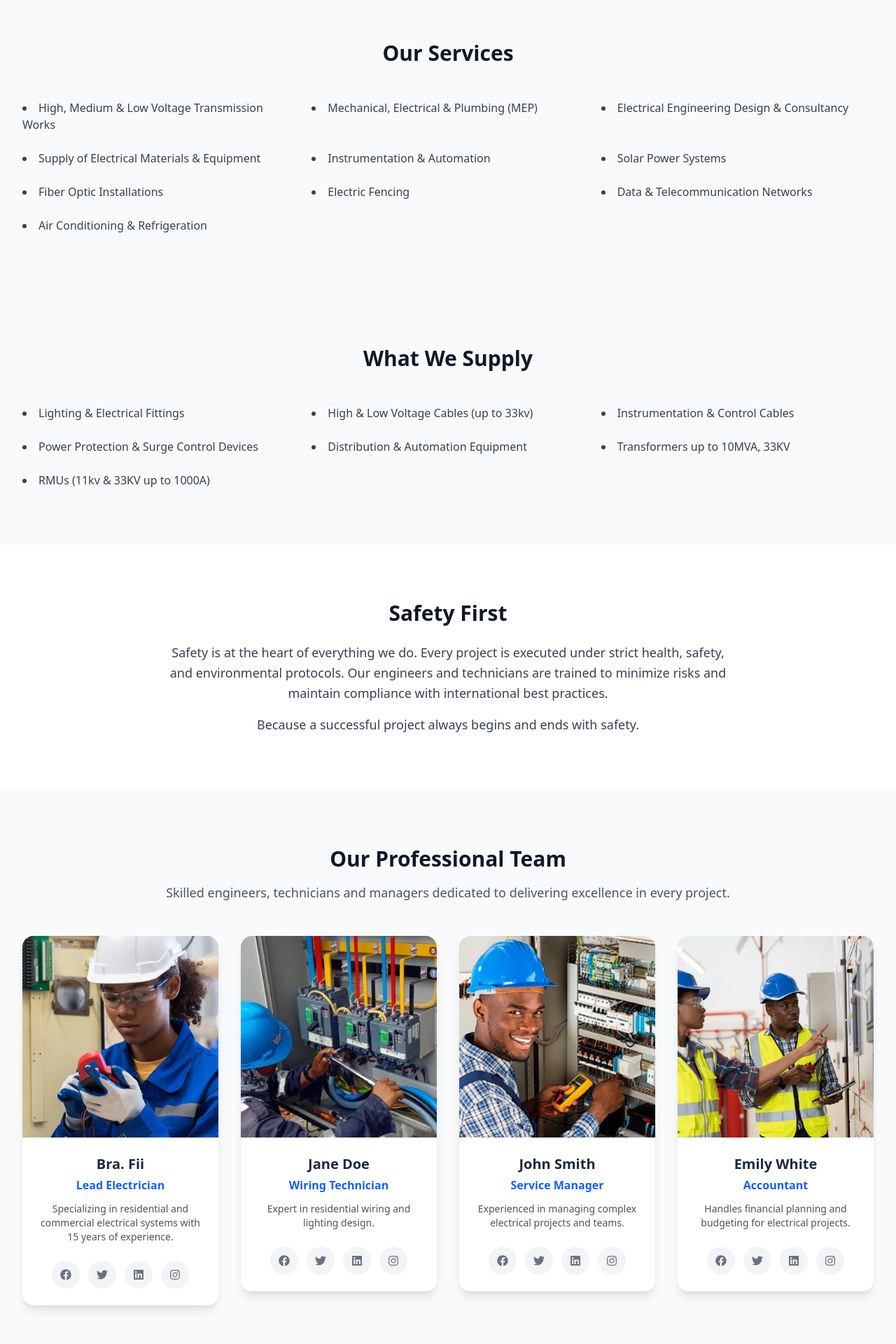
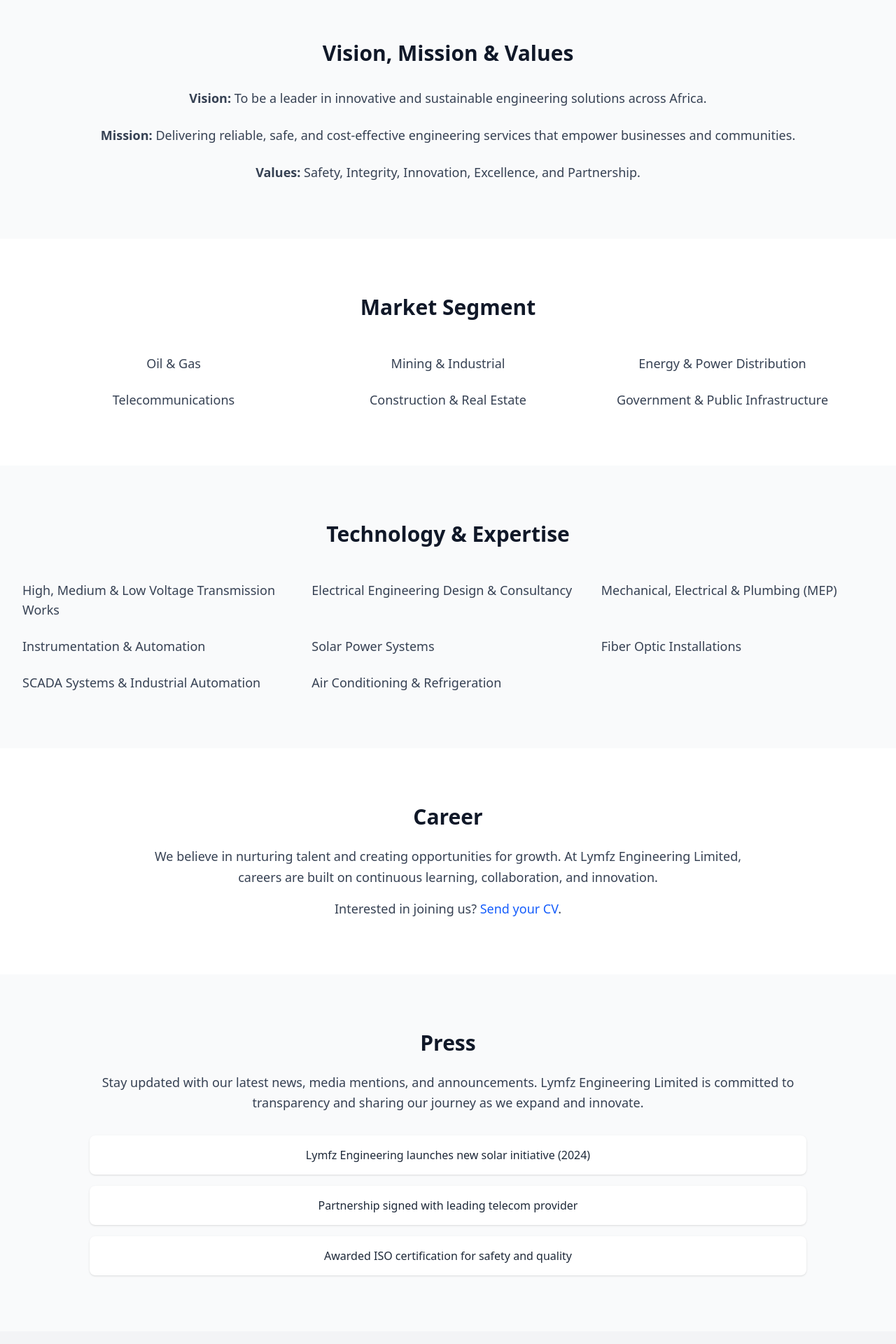
Before and after one commit to Grld-Andy/Electrical_Web, a React (Vite) app: page /about in a window 1280 px wide. Shown: the part 820-2740 px from the top of the page at 70% size. Built offline with nearby package versions, Linux system fonts and the light colour scheme.

Commit message:
update about us

```diff
--- a/src/components/Layout/Header.tsx
+++ b/src/components/Layout/Header.tsx
@@ -35,8 +35,12 @@
   'About Us': {
     type: 'simple',
     items: [
-      { name: 'Company Overview', to: '/about#overview' },
-      { name: 'Our Services', to: '/about#services' },
+      { name: 'Our Story', to: '/about#our-story' },
+      { name: 'Vision, Mission & Values', to: '/about#vision' },
+      { name: 'Market Segment', to: '/about#market-segment' },
+      { name: 'Technology & Expertise', to: '/about#technology' },
+      { name: 'Career', to: '/about#career' },
+      { name: 'Press', to: '/about#press' },
     ],
   },
   'Products, Services & Solutions': {
@@ -127,7 +131,6 @@
 
   return (
     <header className="absolute top-0 left-0 w-full z-50 text-white">
-            const dropdown = dropdownData[link.name as keyof DropdownData];
       <div className="hidden lg:block">
         <div className="container mx-auto px-4 py-2 flex justify-between items-center">
           <Link to="/" title="Lymfz Engineering Limited">
--- a/src/components/ui/MemberCard.tsx
+++ b/src/components/ui/MemberCard.tsx
@@ -13,7 +13,7 @@
 const MemberCard: React.FC<Props> = ({ member }) => {
   return (
     <div
-      className="group bg-white rounded-2xl shadow-lg overflow-hidden hover:shadow-2xl transition-all duration-500 transform hover:-translate-y-3"
+      className="group h-full bg-white rounded-2xl shadow-lg overflow-hidden hover:shadow-2xl transition-all duration-500 transform hover:-translate-y-3"
     >
       <div className="relative h-72 overflow-hidden">
         <img
--- a/src/pages/About.tsx
+++ b/src/pages/About.tsx
@@ -1,6 +1,4 @@
-import MemberCard from "@/components/ui/MemberCard";
 import PageHeader from "@/components/ui/PageHeader";
-import teamMembers from "@/constants/teamMembers";
 import React from "react";
 import { motion, type Variants } from "framer-motion";
 
@@ -14,31 +12,17 @@
     },
   };
 
-  const containerVariants: Variants = {
-    hidden: { opacity: 0 },
-    visible: {
-      opacity: 1,
-      transition: {
-        staggerChildren: 0.2,
-      },
-    },
-  };
-
-  const itemVariants: Variants = {
-    hidden: { opacity: 0, y: 20 },
-    visible: { opacity: 1, y: 0 },
-  };
-
   return (
     <div className="bg-white text-gray-800">
       <PageHeader text={"ABOUT US"} />
 
+      {/* Our Story */}
       <div className="max-w-7xl mx-auto px-4 sm:px-6 lg:px-8 py-16">
         <div className="grid md:grid-cols-2 gap-12 items-center">
           <motion.div
             className="rounded-lg overflow-hidden shadow-2xl"
             initial={{ opacity: 0, x: -100 }}
-            animate={{ opacity: 1, x: 0 }}
+            whileInView={{ opacity: 1, x: 0 }}
             viewport={{ once: true }}
             transition={{ duration: 0.8, ease: "easeOut" }}
           >
@@ -56,14 +40,12 @@
             viewport={{ once: true }}
             transition={{ duration: 0.8, ease: "easeOut" }}
           >
-            <h2 className="text-3xl font-bold text-gray-900 mb-4">
-              Building Reliable Energy Solutions
-            </h2>
+            <h2 className="text-3xl font-bold text-gray-900 mb-4">Our Story</h2>
             <p className="text-gray-600 leading-relaxed">
-              Lymfz Engineering Limited specializes in delivering safe, efficient
-              and innovative electrical solutions. Our team of skilled engineers
-              and technicians combines technical expertise with modern tools to
-              execute projects on time and to the highest standards.
+              Lymfz Engineering Limited specializes in delivering safe,
+              efficient, and innovative electrical solutions. Our team of
+              engineers and technicians combines technical expertise with modern
+              tools to execute projects on time and to the highest standards.
             </p>
             <p className="text-gray-600 leading-relaxed">
               From residential and commercial installations to complex
@@ -74,7 +56,62 @@
         </div>
       </div>
 
-      {/* Services Section */}
+      {/* Vision, Mission & Values */}
+      <motion.div
+        className="bg-gray-50 py-20"
+        initial="hidden"
+        whileInView="visible"
+        viewport={{ once: true }}
+        variants={sectionVariants}
+      >
+        <div className="max-w-5xl mx-auto text-center">
+          <h2 className="text-3xl font-extrabold text-gray-900 mb-8">
+            Vision, Mission & Values
+          </h2>
+          <p className="text-lg text-gray-700 leading-relaxed mb-6">
+            <strong>Vision:</strong> To be a leader in innovative and sustainable
+            engineering solutions across Africa.
+          </p>
+          <p className="text-lg text-gray-700 leading-relaxed mb-6">
+            <strong>Mission:</strong> Delivering reliable, safe, and
+            cost-effective engineering services that empower businesses and
+            communities.
+          </p>
+          <p className="text-lg text-gray-700 leading-relaxed">
+            <strong>Values:</strong> Safety, Integrity, Innovation, Excellence,
+            and Partnership.
+          </p>
+        </div>
+      </motion.div>
+
+      {/* Market Segment */}
+      <motion.div
+        className="py-20 bg-white"
+        initial="hidden"
+        whileInView="visible"
+        viewport={{ once: true }}
+        variants={sectionVariants}
+      >
+        <div className="max-w-6xl mx-auto text-center">
+          <h2 className="text-3xl font-extrabold text-gray-900 mb-12">
+            Market Segment
+          </h2>
+          <ul className="grid md:grid-cols-2 lg:grid-cols-3 gap-6 text-gray-700 text-lg">
+            {[
+              "Oil & Gas",
+              "Mining & Industrial",
+              "Energy & Power Distribution",
+              "Telecommunications",
+              "Construction & Real Estate",
+              "Government & Public Infrastructure",
+            ].map((segment, index) => (
+              <li key={index}>{segment}</li>
+            ))}
+          </ul>
+        </div>
+      </motion.div>
+
+      {/* Technology & Expertise */}
       <motion.div
         className="bg-gray-50 py-20"
         initial="hidden"
@@ -84,64 +121,26 @@
       >
         <div className="max-w-7xl mx-auto px-4 sm:px-6 lg:px-8">
           <h2 className="text-3xl font-extrabold text-gray-900 text-center mb-12">
-            Our Services
+            Technology & Expertise
           </h2>
-          <motion.ul
-            className="grid md:grid-cols-2 lg:grid-cols-3 gap-6 list-disc list-inside text-gray-700"
-            variants={containerVariants}
-          >
+          <ul className="grid md:grid-cols-2 lg:grid-cols-3 gap-6 text-gray-700 text-lg">
             {[
               "High, Medium & Low Voltage Transmission Works",
+              "Electrical Engineering Design & Consultancy",
               "Mechanical, Electrical & Plumbing (MEP)",
-              "Electrical Engineering Design & Consultancy",
-              "Supply of Electrical Materials & Equipment",
               "Instrumentation & Automation",
               "Solar Power Systems",
               "Fiber Optic Installations",
-              "Electric Fencing",
-              "Data & Telecommunication Networks",
+              "SCADA Systems & Industrial Automation",
               "Air Conditioning & Refrigeration",
-            ].map((service, index) => (
-              <motion.li key={index} variants={itemVariants}>
-                {service}
-              </motion.li>
+            ].map((expertise, index) => (
+              <li key={index}>{expertise}</li>
             ))}
-          </motion.ul>
-        </div>
-      </motion.div>
-      <motion.div
-        className="bg-gray-50 py-20"
-        initial="hidden"
-        whileInView="visible"
-        viewport={{ once: true }}
-        variants={sectionVariants}
-      >
-        <div className="max-w-7xl mx-auto px-4 sm:px-6 lg:px-8">
-          <h2 className="text-3xl font-extrabold text-gray-900 text-center mb-12">
-            What We Supply
-          </h2>
-          <motion.ul
-            className="grid md:grid-cols-2 lg:grid-cols-3 gap-6 list-disc list-inside text-gray-700"
-            variants={containerVariants}
-          >
-             {[
-              "Lighting & Electrical Fittings",
-              "High & Low Voltage Cables (up to 33kv)",
-              "Instrumentation & Control Cables",
-              "Power Protection & Surge Control Devices",
-              "Distribution & Automation Equipment",
-              "Transformers up to 10MVA, 33KV",
-              "RMUs (11kv & 33KV up to 1000A)",
-            ].map((product, index) => (
-              <motion.li key={index} variants={itemVariants}>
-                {product}
-              </motion.li>
-            ))}
-          </motion.ul>
+          </ul>
         </div>
       </motion.div>
 
-      {/* Safety Section */}
+      {/* Career */}
       <motion.div
         className="py-20 bg-white"
         initial="hidden"
@@ -150,72 +149,51 @@
         variants={sectionVariants}
       >
         <div className="max-w-4xl mx-auto text-center">
-          <h2 className="text-3xl font-extrabold text-gray-900 mb-6">
-            Safety First
-          </h2>
-          <p className="text-lg text-gray-700 leading-relaxed px-10">
-            Safety is at the heart of everything we do. Every project is
-            executed under strict health, safety, and environmental protocols.
-            Our engineers and technicians are trained to minimize risks and
-            maintain compliance with international best practices.
+          <h2 className="text-3xl font-extrabold text-gray-900 mb-6">Career</h2>
+          <p className="text-lg text-gray-700 leading-relaxed">
+            We believe in nurturing talent and creating opportunities for growth.
+            At Lymfz Engineering Limited, careers are built on continuous
+            learning, collaboration, and innovation.
           </p>
           <p className="text-lg text-gray-700 mt-4">
-            Because a successful project always begins and ends with safety.
+            Interested in joining us?{" "}
+            <span className="text-blue-600 cursor-pointer hover:underline">
+              Send your CV
+            </span>
+            .
           </p>
         </div>
       </motion.div>
 
-      {/* Team Section */}
-      <div className="py-20 bg-gray-50">
-        <div className="max-w-7xl mx-auto px-4 sm:px-6 lg:px-8">
-          <motion.div
-            className="text-center mb-12"
-            initial="hidden"
-            whileInView="visible"
-            viewport={{ once: true }}
-            variants={sectionVariants}
-          >
-            <h2 className="text-3xl font-extrabold text-gray-900">
-              Our Professional Team
-            </h2>
-            <p className="mt-4 text-lg text-gray-600">
-              Skilled engineers, technicians and managers dedicated to
-              delivering excellence in every project.
-            </p>
-          </motion.div>
-          <motion.div
-            className="grid sm:grid-cols-2 lg:grid-cols-4 gap-8"
-            initial="hidden"
-            whileInView="visible"
-            viewport={{ once: true }}
-            variants={containerVariants}
-          >
-            {teamMembers.map((member, index) => (
-              <motion.div key={index} variants={itemVariants}>
-                <MemberCard member={member} />
-              </motion.div>
-            ))}
-          </motion.div>
-        </div>
-      </div>
-
-      {/* Remarks Section */}
+      {/* Press */}
       <motion.div
-        className="py-20 bg-white"
+        className="bg-gray-50 py-20"
         initial="hidden"
         whileInView="visible"
         viewport={{ once: true }}
         variants={sectionVariants}
       >
-        <div className="max-w-4xl mx-auto text-center">
-          <h2 className="text-3xl font-extrabold text-gray-900 mb-6">
-            Our Commitment
-          </h2>
-          <p className="text-lg text-gray-700 leading-relaxed px-10">
-            We are committed to quality, reliability, and long-term partnership.
-            By combining expertise with innovation, Lymfz Engineering Limited
-            delivers solutions that clients can depend on for years to come.
+        <div className="max-w-5xl mx-auto text-center">
+          <h2 className="text-3xl font-extrabold text-gray-900 mb-6">Press</h2>
+          <p className="text-lg text-gray-700 leading-relaxed">
+            Stay updated with our latest news, media mentions, and announcements.
+            Lymfz Engineering Limited is committed to transparency and sharing our
+            journey as we expand and innovate.
           </p>
+          <div className="mt-8 space-y-4">
+            {[
+              "Lymfz Engineering launches new solar initiative (2024)",
+              "Partnership signed with leading telecom provider",
+              "Awarded ISO certification for safety and quality",
+            ].map((news, index) => (
+              <div
+                key={index}
+                className="p-4 bg-white shadow rounded-md text-gray-800 hover:shadow-md transition"
+              >
+                {news}
+              </div>
+            ))}
+          </div>
         </div>
       </motion.div>
     </div>
```
